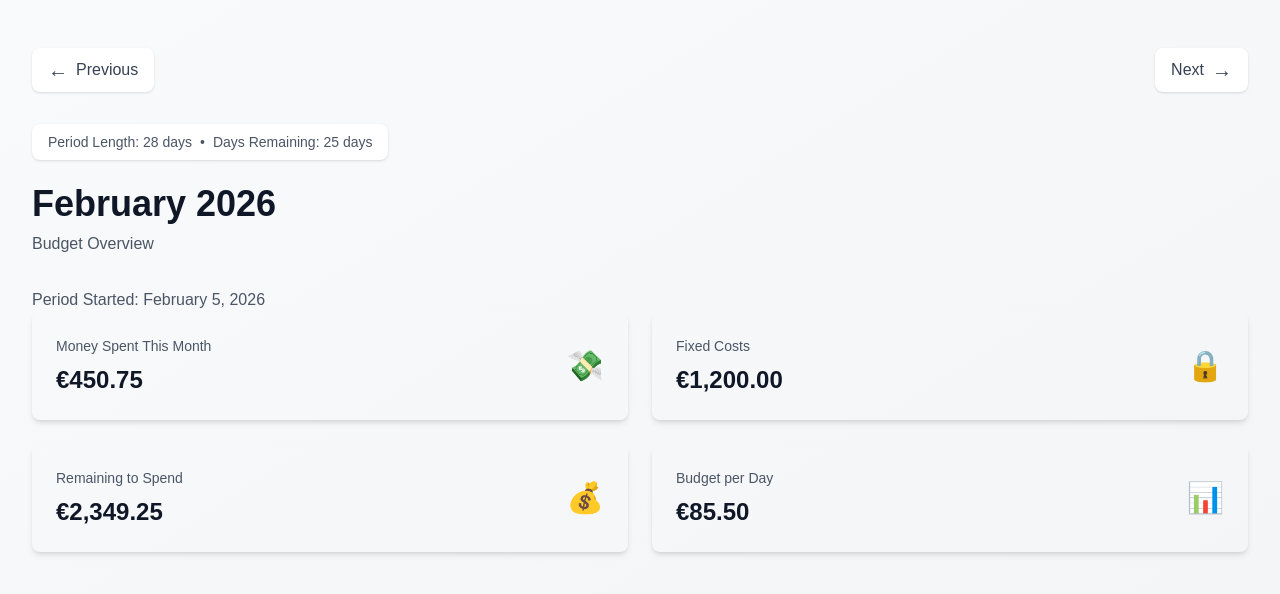
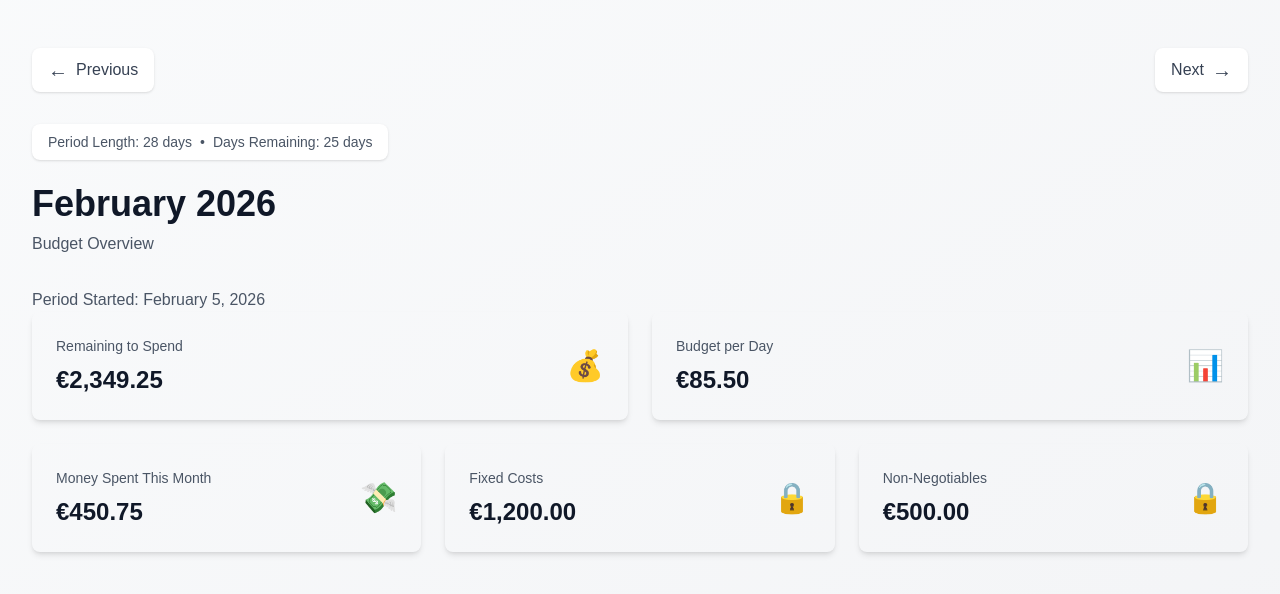
Before and after one commit to sofiaborovskaia/budget-planner, a Next.js app: page /period/2026-02-05 in a window 1280 px wide. Shown: the top 594 px of the page. Built offline with nearby package versions, Linux system fonts and the light colour scheme.

Commit message:
feat: add non-negociables, change layout

```diff
--- a/app/components/Dashboard.tsx
+++ b/app/components/Dashboard.tsx
@@ -28,20 +28,6 @@
       </span>
 
       <div className="grid grid-cols-1 md:grid-cols-2 gap-6">
-        {/* Money Spent This Month */}
-        <DataCard
-          label="Money Spent This Month"
-          value={formatCurrency(data.spent)}
-          icon="💸"
-        />
-
-        {/* Fixed & Non-Negotiables */}
-        <DataCard
-          label="Fixed Costs"
-          value={formatCurrency(data.fixedCosts)}
-          icon="🔒"
-        />
-
         {/* Money Left To Spend */}
         <DataCard
           label="Remaining to Spend"
@@ -56,6 +42,29 @@
           icon="📊"
         />
       </div>
+
+      <div className="grid grid-cols-1 md:grid-cols-3 gap-6">
+        {/* Money Spent This Month */}
+        <DataCard
+          label="Money Spent This Month"
+          value={formatCurrency(data.spent)}
+          icon="💸"
+        />
+
+        {/* Fixed */}
+        <DataCard
+          label="Fixed Costs"
+          value={formatCurrency(data.fixedCosts)}
+          icon="🔒"
+        />
+
+        {/* This month Non-Negotiables */}
+        <DataCard
+          label="Non-Negotiables"
+          value={formatCurrency(data.nonNegotiables)}
+          icon="🔒"
+        />
+      </div>
     </div>
   );
 }
--- a/app/period/[periodId]/page.tsx
+++ b/app/period/[periodId]/page.tsx
@@ -19,6 +19,7 @@
     periodStartDate: formatDate(period.startDate),
     spent: 450.75,
     fixedCosts: 1200,
+    nonNegotiables: 500,
     remainingToSpend: 2349.25,
     dailyBudget: 85.5,
   };
--- a/types/index.ts
+++ b/types/index.ts
@@ -17,6 +17,7 @@
   periodStartDate: string;
   spent: number;
   fixedCosts: number;
+  nonNegotiables: number;
   remainingToSpend: number;
   dailyBudget: number;
 }
```
